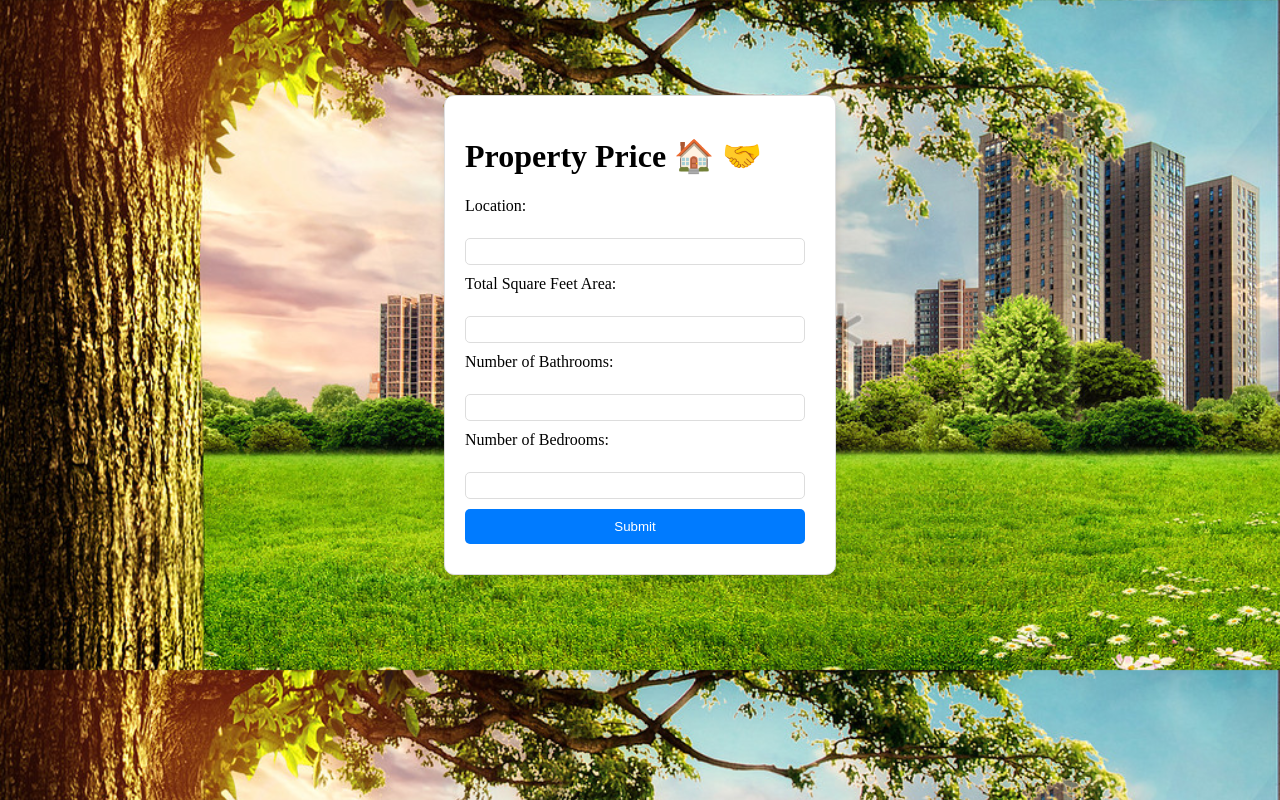
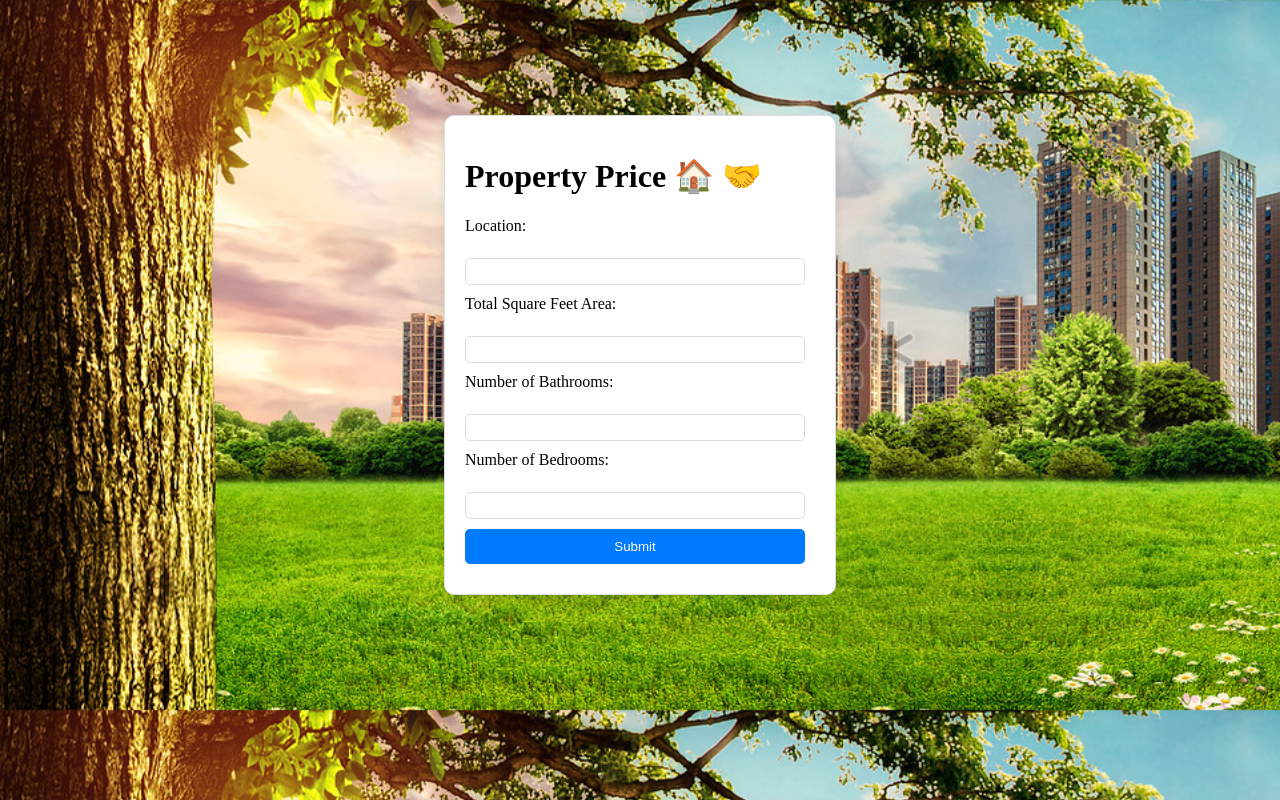
Before and after one commit to surajc-15/House_Price_predictor, a Flask app: page / in a window 1280 px wide. Run offline with Flask 3, Linux system fonts and the light colour scheme; parts of the project's set-up code (start-up, migrations or seed data) failed here and were passed over.

Commit message:
Update styles.css

```diff
--- a/static/styles.css
+++ b/static/styles.css
@@ -1,7 +1,7 @@
 body {
     background-color: #f0f8ff; /* Set background color to sky blue */
     margin: 0; /* Remove default margin from body */
-    padding: 45px; /* Remove default padding from body */
+    padding: 65px; /* Remove default padding from body */
     background-image: url('bgimage.jpg');
     background-size: cover;
 }
```
